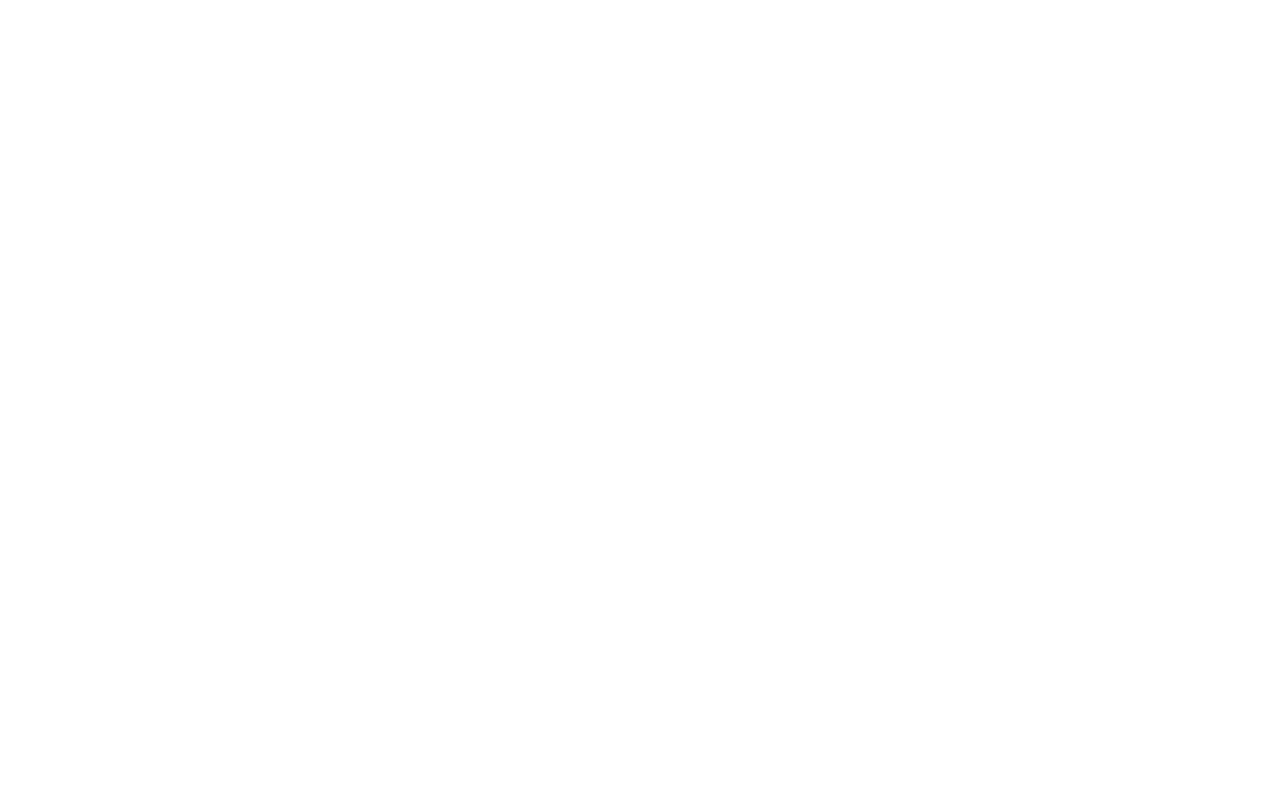
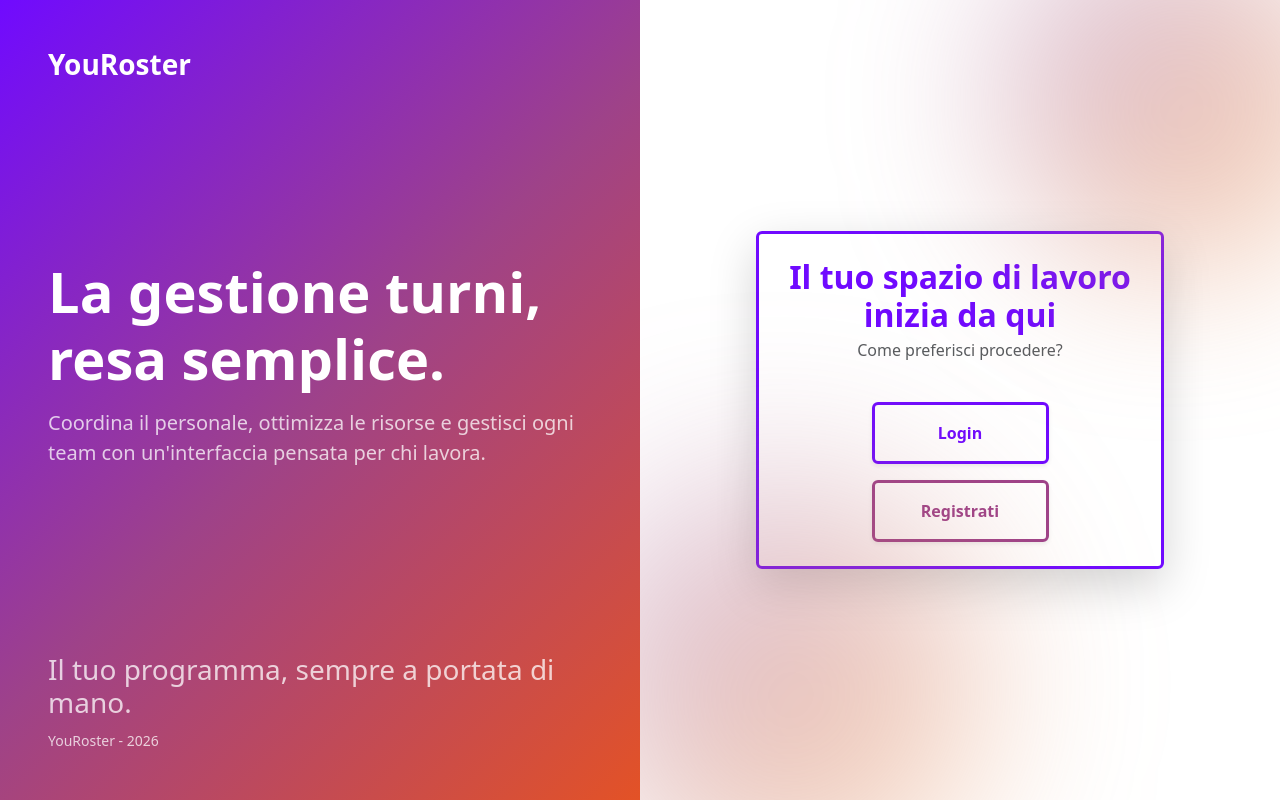
Before and after one commit to giulia-ciampa/youroster-fe, a React (Vite) app: page / in a window 1280 px wide. Before the commit this address had no page. Built offline with nearby package versions, Linux system fonts and the light colour scheme.

Commit message:
landing page

```diff
--- a/src/App.tsx
+++ b/src/App.tsx
@@ -4,6 +4,7 @@
 import Registration from "./components/Registration"
 import RegistrationPending from "./components/RegistrationPending"
 import Login from "./components/Login"
+import LandingPage from "./components/LandingPage"
 
 function App() {
   return (
@@ -11,10 +12,11 @@
       <BrowserRouter>
         <main className="flex-grow-1">
           <Routes>
+            <Route path="/" element={<LandingPage />} />
+            <Route path="/registration" element={<Registration />} />
             <Route path="/login" element={<Login />} />
             <Route path="/forgot-password" element={<ForgotPassword />} />
             <Route path="/reset-password" element={<ResetPassword />} />
-            <Route path="/registration" element={<Registration />} />
             <Route
               path="/registration-pending"
               element={<RegistrationPending />}
--- /dev/null
+++ b/src/components/DynamicSlogan.tsx
@@ -0,0 +1,35 @@
+import { useState, useEffect } from "react"
+import "../styles/dynamicSlogan.css"
+
+const slogans = [
+  "La tua pianificazione, in un click.",
+  "Il tuo programma, sempre a portata di mano.",
+  "Lavorare non è mai stato così semplice.",
+  "Valorizziamo il tempo di chi lavora.",
+  "Ottimizza i turni, massimizza il tempo.",
+]
+
+const DynamicSlogan = () => {
+  const [index, setIndex] = useState(0)
+  const [fade, setFade] = useState(true)
+
+  useEffect(() => {
+    const interval = setInterval(() => {
+      setFade(false) // Inizia a scomparire
+      setTimeout(() => {
+        setIndex((prev) => (prev + 1) % slogans.length)
+        setFade(true) // Riappare
+      }, 500) // Tempo della transizione CSS
+    }, 4000) // Ogni 4 secondi cambia
+
+    return () => clearInterval(interval)
+  }, [])
+
+  return (
+    <h3 className={`slogan-text ${fade ? "fade-in" : "fade-out"}`}>
+      {slogans[index]}
+    </h3>
+  )
+}
+
+export default DynamicSlogan
--- /dev/null
+++ b/src/components/LandingPage.tsx
@@ -0,0 +1,100 @@
+import { Button, Col, Container, Row } from "react-bootstrap"
+import DynamicSlogan from "./DynamicSlogan"
+import { useNavigate } from "react-router"
+
+const LandingPage = () => {
+  const navigate = useNavigate()
+
+  return (
+    <Container fluid className="min-vh-100 p-0">
+      <Row className="g-0 min-vh-100">
+        {/* COLONNA SINISTRA: Brand, Mood e Identità visiva */}
+        <Col
+          xs={12}
+          lg={6}
+          className="background-brand d-none d-lg-flex flex-column justify-content-between p-5 text-white position-relative overflow-hidden"
+        >
+          <div className="position-absolute top-0 start-0 w-100 h-100 opacity-10 bg-grid"></div>
+
+          {/* Top Logo */}
+          <div className="z-1">
+            <h3 className="fw-bold tracking-wide">YouRoster</h3>
+          </div>
+
+          {/* Centro: Frase d'impatto */}
+          <div className="z-1 my-auto py-5">
+            <h1 className="display-4 fw-bold mb-3">
+              La gestione turni, resa semplice.
+            </h1>
+            <p className="lead opacity-75">
+              Coordina il personale, ottimizza le risorse e gestisci ogni team
+              con un'interfaccia pensata per chi lavora.
+            </p>
+          </div>
+
+          {/* Componente dinamico con le tue frasi */}
+          <div className="lead opacity-75">
+            <DynamicSlogan />
+          </div>
+
+          {/* Footer del pannello sinistro */}
+          <div className="z-1">
+            <small className="opacity-75">
+              YouRoster - {new Date().getFullYear()}
+            </small>
+          </div>
+        </Col>
+
+        {/* COLONNA DESTRA: Login */}
+        <Col
+          xs={12}
+          lg={6}
+          className="d-flex align-items-center justify-content-center background2 p-4 p-md-5 min-vh-100 position-relative overflow-hidden"
+        >
+          {/* Sfumature decorative di sfondo */}
+          <div className="bg-glow-container">
+            <div className="glow-blob-1"></div>
+            <div className="glow-blob-2"></div>
+          </div>
+
+          <div className="d-flex flex-column border border-3 rounded-2 border-primary p-4 w-75 shadow-lg">
+            <h1 className="fs-5 text-center mb-4 d-lg-none">
+              <span className="text-brand-orange fw-bold fs-1">You</span>
+              <span className="text-brand-magenta fw-bold fs-1">Roster</span>
+            </h1>
+            <div className="w-100">
+              <div className="mb-4 text-center text-lg-start">
+                <h2 className="fw-bold mb-1 text-primary text-center small-title">
+                  Il tuo spazio di lavoro<br></br> inizia da qui
+                </h2>
+                <p className="text-muted text-center small-text">
+                  Come preferisci procedere?
+                </p>
+              </div>
+            </div>
+            <div className="d-flex flex-column align-items-center mt-3">
+              <Button
+                className="border border-3 border-primary fw-bold small-text p-3 w-50 mb-2 shadow-sm"
+                variant="outline-primary"
+                type="submit"
+                onClick={() => navigate("/login")}
+              >
+                Login
+              </Button>
+              <Button
+                className="border border-3 border-secondary fw-bold small-text p-3 w-50 mt-2 shadow-sm"
+                variant="outline-secondary"
+                type="submit"
+                onClick={() => navigate("/registration")}
+              >
+                Registrati
+              </Button>
+            </div>
+          </div>
+        </Col>
+      </Row>
+    </Container>
+  )
+}
+
+export default LandingPage
--- a/src/styles/custom.scss
+++ b/src/styles/custom.scss
@@ -36,3 +36,45 @@
 .backgound2 {
   background: #fbfaef;
 }
+
+/* Sfumature decorative posizionate agli angoli della colonna */
+.bg-glow-container {
+  position: absolute;
+  top: 0;
+  left: 0;
+  width: 100%;
+  height: 100%;
+  overflow: hidden;
+  pointer-events: none;
+  z-index: 0;
+}
+
+.glow-blob-1 {
+  position: absolute;
+  top: -10%; // angolo in alto
+  right: -10%;
+  width: 350px;
+  height: 350px;
+  background: linear-gradient(
+    135deg,
+    rgba(111, 45, 168, 0.312),
+    rgba(250, 156, 69, 0.519)
+  ); // Tonalità viola/arancio
+  filter: blur(80px);
+  border-radius: 50%;
+}
+
+.glow-blob-2 {
+  position: absolute;
+  bottom: -10%; // angolo in basso
+  left: -10%;
+  width: 400px;
+  height: 400px;
+  background: linear-gradient(
+    135deg,
+    rgba(111, 45, 168, 0.312),
+    rgba(250, 156, 69, 0.519)
+  ); // Tonalità arancio/viola
+  filter: blur(90px);
+  border-radius: 50%;
+}
--- /dev/null
+++ b/src/styles/dynamicSlogan.css
@@ -0,0 +1,9 @@
+.slogan-text {
+  transition: opacity 0.5s ease-in-out;
+}
+.fade-in {
+  opacity: 1;
+}
+.fade-out {
+  opacity: 0;
+}
```
